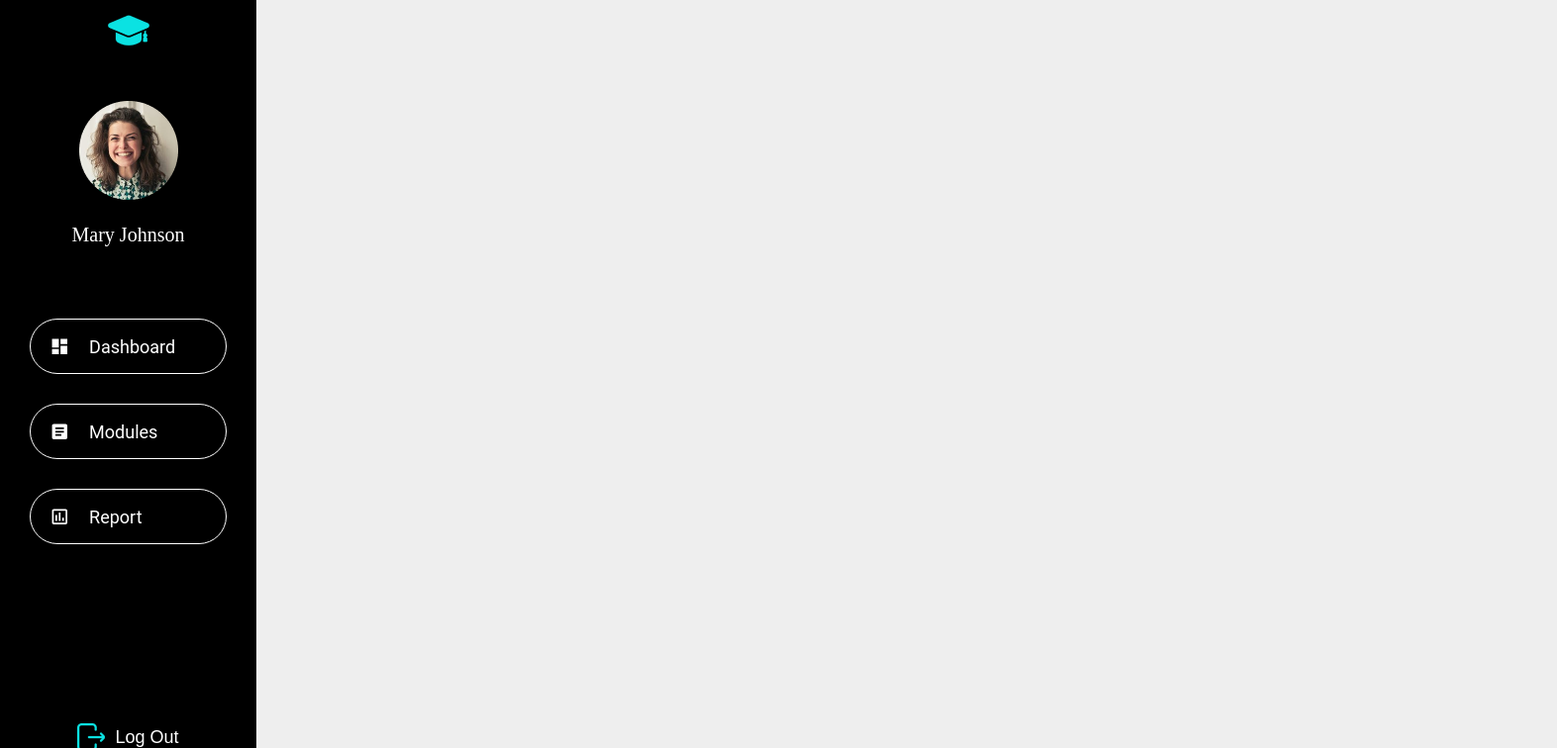
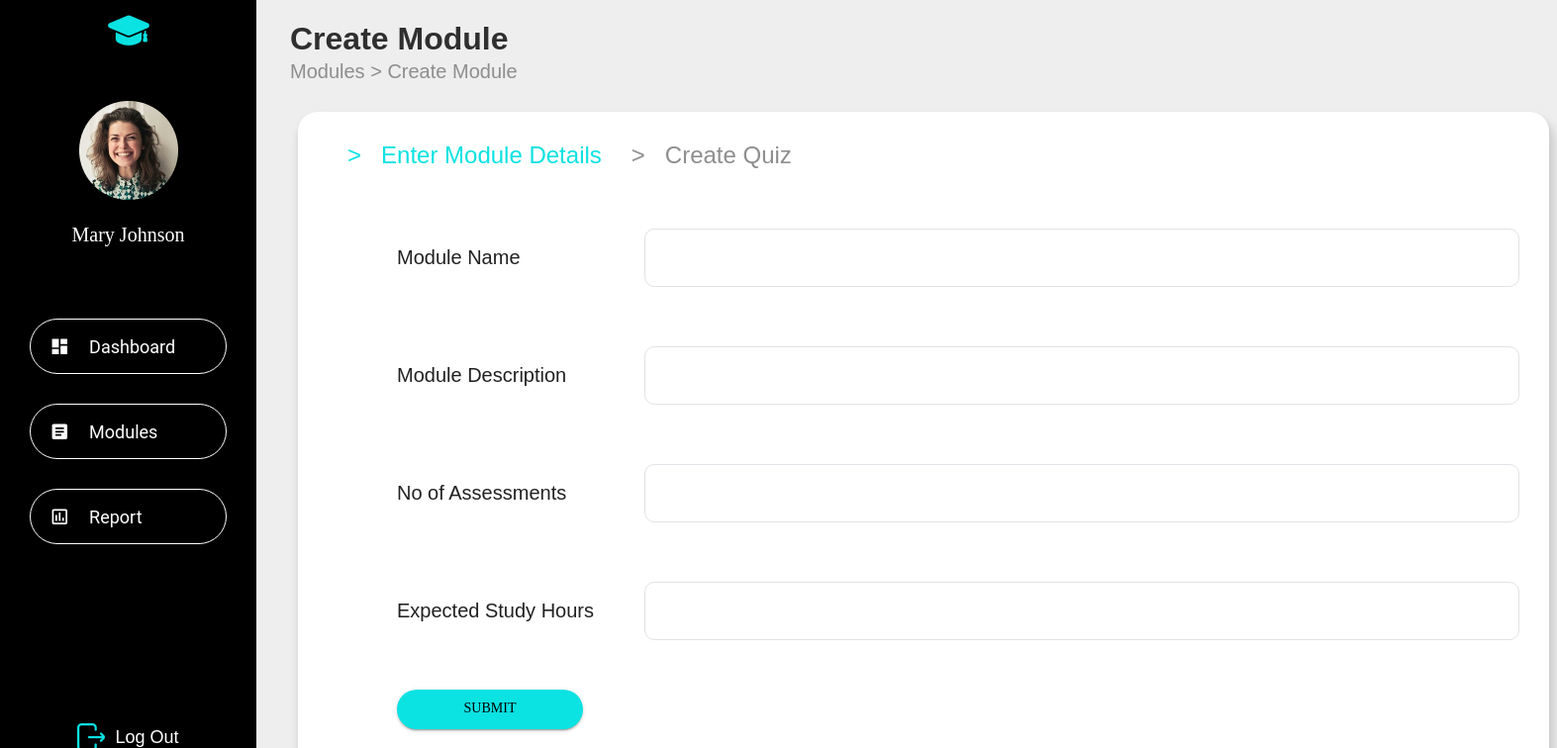
Before and after one commit to Enara123/LearningManagement, a React (Create React App) app in the folder frontend/: page /createModule in a window 1280 px wide. Shown: the top 756 px of the page at 99% size, 1573 px wide, since content can reach past the window. Built offline with nearby package versions, Linux system fonts and the light colour scheme.

Commit message:
Create assessment

```diff
--- a/frontend/package.json
+++ b/frontend/package.json
@@ -8,10 +8,12 @@
     "@mui/icons-material": "^5.14.18",
     "@mui/material": "^5.14.18",
     "@mui/styled-engine-sc": "^6.0.0-alpha.6",
+    "@mui/x-date-pickers": "^6.18.2",
     "@testing-library/jest-dom": "^5.17.0",
     "@testing-library/react": "^13.4.0",
     "@testing-library/user-event": "^13.5.0",
     "axios": "^1.6.2",
+    "dayjs": "^1.11.10",
     "react": "^18.2.0",
     "react-confirm-alert": "^3.0.6",
     "react-dom": "^18.2.0",
--- a/frontend/src/App.js
+++ b/frontend/src/App.js
@@ -8,6 +8,9 @@ import { createTheme } from "@mui/material/styles";
 import { grey, cyan } from "@mui/material/colors";
 import LecDashboard from "./scenes/lecDashboard/LecDashboard";
 import CreateQuiz from "./scenes/modules/CreateQuiz";
+import ModuleMenu from "./scenes/modules/moduleMenu";
+import CreateModule from "./scenes/modules/createModule";
+import CreateAssessment from "./scenes/modules/CreateAssessment";
 
 function App() {
   const location = useLocation();
@@ -75,10 +78,34 @@ function App() {
             }
           />
           <Route
+            path="/moduleMenu"
+            element={
+              <main className="content">
+                <ModuleMenu />
+              </main>
+            }
+          />
+          <Route
+            path="/createModule"
+            element={
+              <main className="content">
+                <CreateModule />
+              </main>
+            }
+          />
+          <Route
             path="/create-quiz"
             element={
               <main className="content">
                 <CreateQuiz />
+              </main>
+            }
+          />
+          <Route
+            path="/create-assessment"
+            element={
+              <main className="content">
+                <CreateAssessment />
               </main>
             }
           />
--- /dev/null
+++ b/frontend/src/components/DateTimePicker.js
@@ -0,0 +1,15 @@
+import * as React from "react";
+import { DemoContainer } from "@mui/x-date-pickers/internals/demo";
+import { AdapterDayjs } from "@mui/x-date-pickers/AdapterDayjs";
+import { LocalizationProvider } from "@mui/x-date-pickers/LocalizationProvider";
+import { DateTimePicker } from "@mui/x-date-pickers";
+
+export default function DTPicker({ title }) {
+  return (
+    <LocalizationProvider dateAdapter={AdapterDayjs}>
+      <DemoContainer components={["DateTimePicker"]}>
+        <DateTimePicker label={title} sx={{ borderRadius: "20px" }} />
+      </DemoContainer>
+    </LocalizationProvider>
+  );
+}
--- /dev/null
+++ b/frontend/src/scenes/modules/CreateAssessment.js
@@ -0,0 +1,198 @@
+import { Box, Link, Typography, useTheme, Button } from "@mui/material";
+import React, { useState } from "react";
+import Header from "../../components/Header";
+import { tokens } from "../../theme";
+import PaperBg from "../../components/PaperBg";
+import LMSButton from "../../components/LMSButton";
+import QuestionBox from "../../components/QuestionBox";
+import { confirmAlert } from "react-confirm-alert";
+import "react-confirm-alert/src/react-confirm-alert.css";
+import StyledTextField from "../../components/StyledTextField";
+import DTPicker from "../../components/DateTimePicker";
+
+const CreateModule = () => {
+  const theme = useTheme();
+  const colors = tokens(theme.palette);
+
+  const [numberOfAnswers, setNumberOfAnswers] = useState(4);
+
+  const handleIncrease = () => {
+    if (numberOfAnswers < 5) {
+      setNumberOfAnswers(numberOfAnswers + 1);
+    }
+  };
+
+  const handleDecrease = () => {
+    if (numberOfAnswers > 3) {
+      setNumberOfAnswers(numberOfAnswers - 1);
+    }
+  };
+
+  const dynamicHeight = 780 + numberOfAnswers * 55;
+
+  const submit = () => {
+    confirmAlert({
+      title: "Confirm to submit",
+      message: "Are you sure to do this.",
+      buttons: [
+        {
+          label: "Yes",
+          onClick: () => alert("Click Yes"),
+        },
+        {
+          label: "No",
+          onClick: () => alert("Click No"),
+        },
+      ],
+    });
+  };
+
+  return (
+    <Box mt="20px">
+      <Box display="flex" justifyContent="space-between" alignItems="center">
+        <Header
+          title="Create Assessment"
+          subtitle="Modules > Create Assessment"
+        />
+      </Box>
+      <Box>
+        <PaperBg customWidth={1500} customHeight={dynamicHeight}>
+          <Box
+            display="flex"
+            gap="30px"
+            alignItems="center"
+            sx={{ padding: "30px", paddingLeft: "50px" }}
+          >
+            <Typography variant="h3" color={colors.primary[700]}>
+              {" "}
+              {">"} &nbsp;&nbsp;Enter Module Details
+            </Typography>
+            <Typography variant="h3" color={colors.primary[700]}>
+              {" "}
+              {">"} &nbsp;&nbsp;Create Quiz
+            </Typography>
+            <Typography
+              variant="h3"
+              color={colors.blueAccent[500]}
+              onClick={() => {
+                alert("Hello");
+              }}
+              sx={{ cursor: "pointer" }}
+            >
+              {">"} &nbsp;&nbsp;Create Assessment
+            </Typography>
+          </Box>
+
+          <Box display="flex">
+            <Box width="60%">
+              <QuestionBox
+                question="Assessment Name"
+                onChange={(e) => {
+                  console.log(e.target.value);
+                }}
+              />
+              <Box
+                display="flex"
+                justifyContent="space-between"
+                alignItems="center"
+                marginLeft="95px"
+              >
+                <Typography variant="h4" sx={{ flex: "0 0 250px" }}>
+                  Date & Time Duration
+                </Typography>
+                <DTPicker title="Open Time" />
+                <DTPicker title="Close Time" />
+              </Box>
+
+              <QuestionBox
+                question="Question"
+                onChange={(e) => {
+                  console.log(e.target.value);
+                }}
+              />
+              <>
+                {[...Array(numberOfAnswers)].map((_, index) => (
+                  <QuestionBox
+                    key={index}
+                    question={`Answer ${index + 1}`}
+                    onChange={() => {}}
+                  />
+                ))}
+                <Box
+                  display="flex"
+                  justifyContent="flex-end"
+                  sx={{ paddingRight: "20px" }}
+                >
+                  <Button onClick={handleIncrease}>+Add Answer</Button>
+                  <Button onClick={handleDecrease}>-Remove Answer</Button>
+                </Box>
+              </>
+              <Box
+                sx={{
+                  display: "flex",
+                  alignItems: "center",
+                  paddingLeft: "100px",
+                  gap: "70px",
+                }}
+              >
+                <LMSButton
+                  variant="contained"
+                  customFontSize="14px"
+                  customHeight="40px"
+                  customWidth="188px"
+                >
+                  Submit
+                </LMSButton>
+              </Box>
+            </Box>
+            <Box width="40%">
+              <Typography variant="h3" textAlign="center">
+                Preview
+              </Typography>
+              <Box
+                sx={{
+                  display: "flex",
+                  alignItems: "left",
+                  paddingLeft: "100px",
+                  marginRight: "45px",
+                  marginTop: "20px",
+                  border: "1px solid #1c1c1c",
+                  borderRadius: "20px",
+                  height: "90%",
+                  flexDirection: "column",
+                  padding: "30px",
+                }}
+              >
+                <Typography variant="h4" sx={{ flex: "0 0 30px" }}>
+                  Question
+                </Typography>
+                <Typography variant="h4" sx={{ flex: "0 0 30px" }}>
+                  Question
+                </Typography>
+                <Typography variant="h4" sx={{ flex: "0 0 30px" }}>
+                  Question
+                </Typography>
+                <Typography variant="h4" sx={{ flex: "0 0 30px" }}>
+                  Question
+                </Typography>
+              </Box>
+              <Box display="flex" justifyContent="center">
+                <LMSButton
+                  variant="contained"
+                  customFontSize="14px"
+                  customHeight="40px"
+                  customWidth="250px"
+                  onClick={submit}
+                >
+                  Create Assessment
+                </LMSButton>
+              </Box>
+            </Box>
+          </Box>
+        </PaperBg>
+      </Box>
+    </Box>
+  );
+};
+
+export default CreateModule;
--- a/frontend/src/scenes/modules/createModule.js
+++ b/frontend/src/scenes/modules/createModule.js
@@ -1,22 +1,87 @@
-import { Box, Link } from "@mui/material";
+import { Box, Link, Typography, useTheme } from "@mui/material";
 import React, { useState } from "react";
 import Header from "../../components/Header";
+import { tokens } from "../../theme";
+import PaperBg from "../../components/PaperBg";
+import LMSButton from "../../components/LMSButton";
+import QuestionBox from "../../components/QuestionBox";
 
 const CreateModule = () => {
+  const theme = useTheme();
+  const colors = tokens(theme.palette);
+
   return (
     <Box mt="20px">
       <Box display="flex" justifyContent="space-between" alignItems="center">
         <Header title="Create Module" subtitle="Modules > Create Module" />
       </Box>
-      <Box
-        sx={{
-          backgroundColor: "#ffffff",
-          borderRadius: "20px",
-          padding: "20px 30px",
-          marginRight: "20px",
-          boxShadow: "3px 8px 10px 2px rgba(0, 0, 0, 0.15)",
-        }}
-      ></Box>
+      <Box>
+        <PaperBg customWidth={1500} customHeight={800}>
+          <Box
+            display="flex"
+            gap="30px"
+            alignItems="center"
+            sx={{ padding: "30px", paddingLeft: "50px" }}
+          >
+            <Typography
+              variant="h3"
+              color={colors.blueAccent[500]}
+              onClick={() => {
+                alert("Hello");
+              }}
+              sx={{ cursor: "pointer" }}
+            >
+              {" "}
+              {">"} &nbsp;&nbsp;Enter Module Details
+            </Typography>
+            <Typography variant="h3" color={colors.primary[700]}>
+              {">"} &nbsp;&nbsp;Create Quiz
+            </Typography>
+          </Box>
+          <QuestionBox
+            question="Module Name"
+            onChange={(e) => {
+              console.log(e.target.value);
+            }}
+          />
+          <QuestionBox
+            question="Module Description"
+            onChange={(e) => {
+              console.log(e.target.value);
+            }}
+          />
+          <QuestionBox
+            question="No of Assessments"
+            onChange={(e) => {
+              console.log(e.target.value);
+            }}
+          />
+          <QuestionBox
+            question="Expected Study Hours"
+            onChange={(e) => {
+              console.log(e.target.value);
+            }}
+          />
+
+          <Box
+            sx={{
+              display: "flex",
+              alignItems: "center",
+              paddingLeft: "100px",
+              gap: "70px",
+            }}
+          >
+            <LMSButton
+              variant="contained"
+              customFontSize="14px"
+              customHeight="40px"
+              customWidth="188px"
+            >
+              Submit
+            </LMSButton>
+          </Box>
+        </PaperBg>
+      </Box>
     </Box>
   );
 };
```
Also changed, not shown: 1 other file (tests, documents, lock files or other folders).
